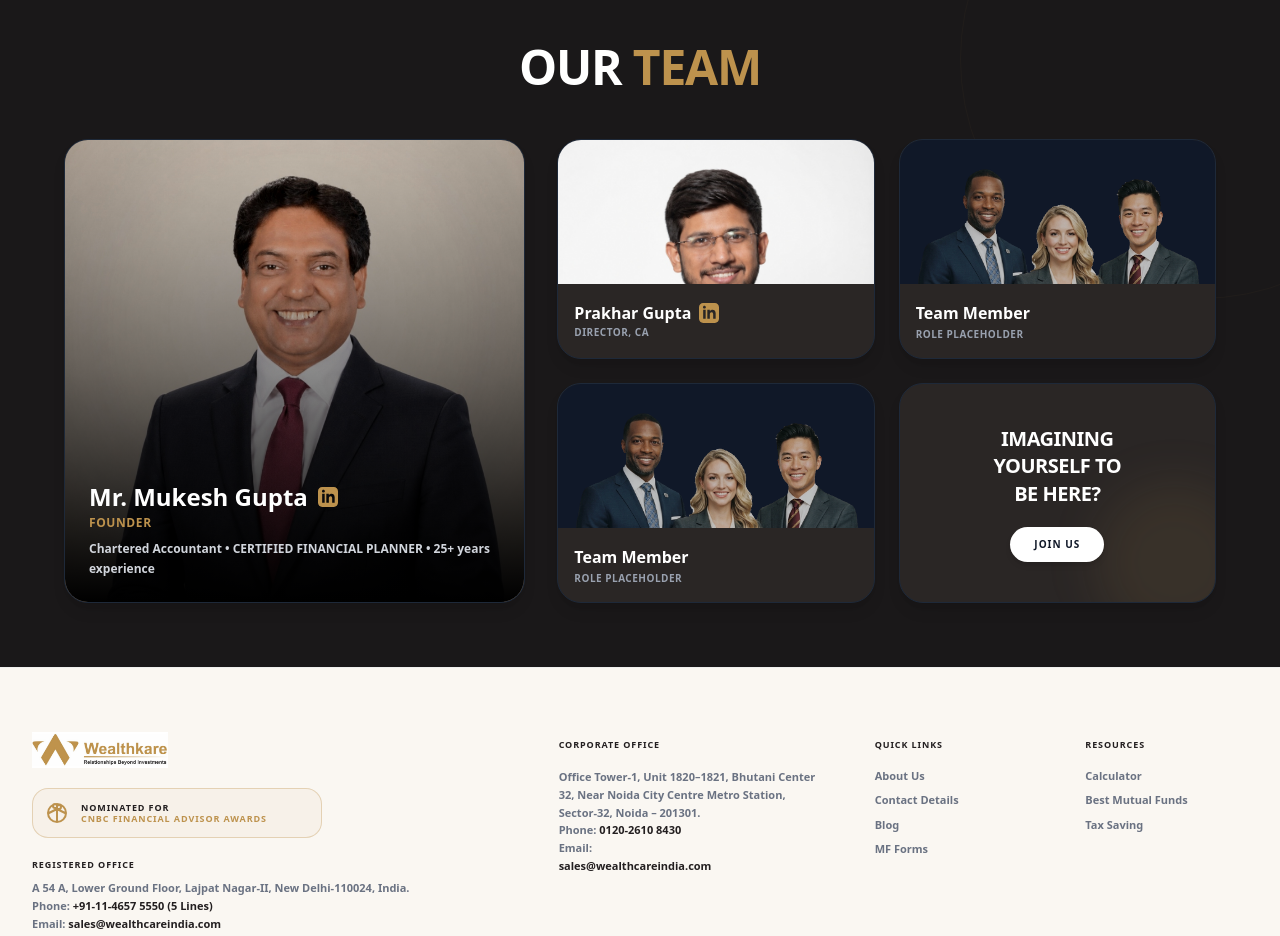
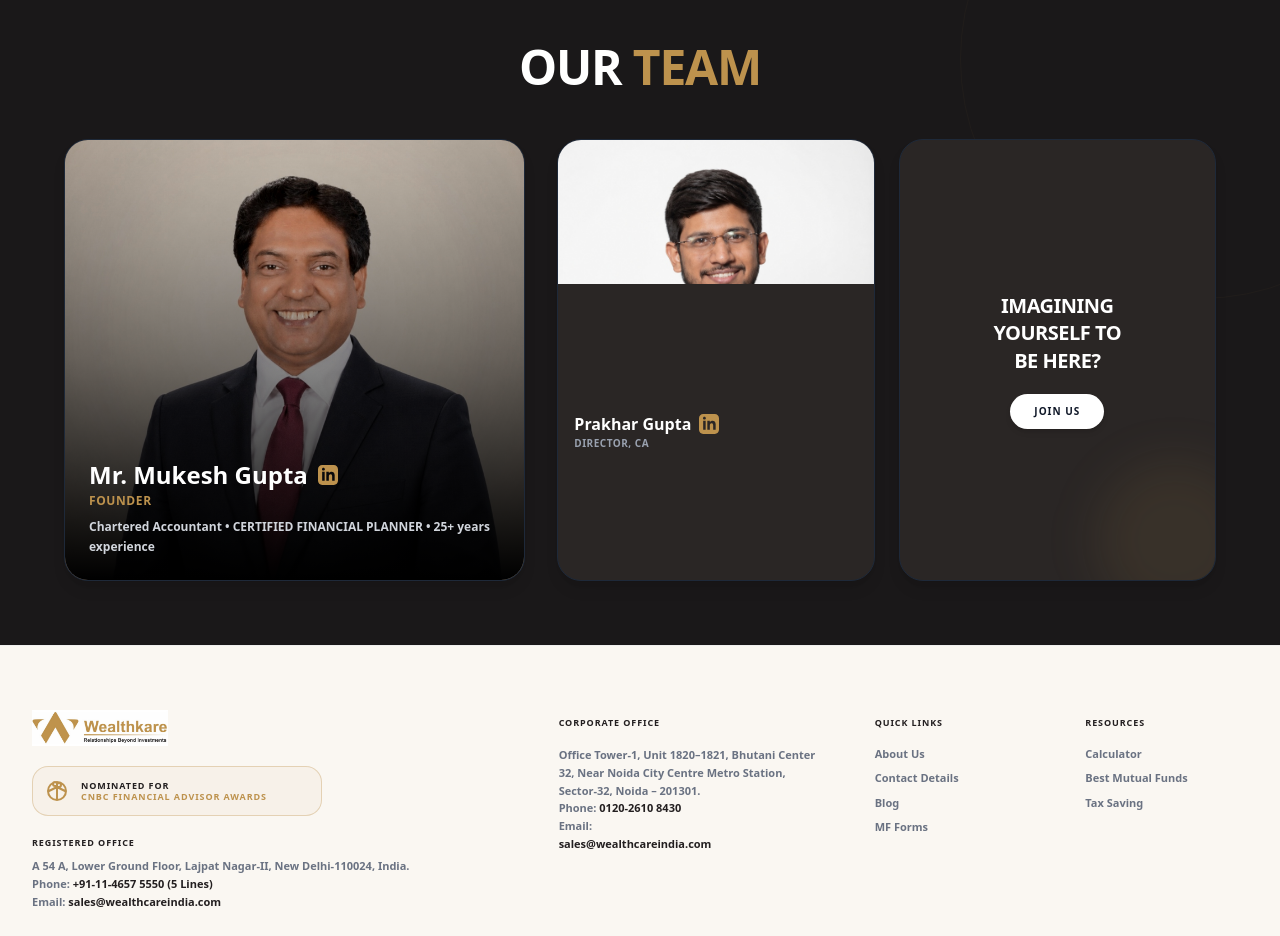
Before and after one commit to harsh091784/wealthkare-website, a Next.js app: page /our-story in a window 1280 px wide. Shown: the part 2540-3476 px from the top of the page. Built offline with nearby package versions, Linux system fonts and the light colour scheme.

Commit message:
Remove placeholder team cards, restructure Our Team section, wire Join Us email

```diff
--- a/src/app/our-story/page.tsx
+++ b/src/app/our-story/page.tsx
@@ -485,44 +485,6 @@ export default function OurStoryPage() {
                 </div>
               </div>
 
-              {/* Card 3 (Placeholder) */}
-              <div className="bg-[#2A2625] rounded-3xl overflow-hidden border border-gray-800 shadow-lg relative group flex flex-col h-full min-h-[220px]">
-                <div className="relative w-full h-36 overflow-hidden bg-gray-900 flex-shrink-0">
-                  <img
-                    src="/hero-professionals-placeholder.png"
-                    alt="Team Member"
-                    className="w-full h-full object-cover object-top opacity-75 transition-transform duration-500 group-hover:scale-103"
-                  />
-                </div>
-                <div className="p-4 flex-grow flex flex-col justify-center">
-                  <h4 className="text-sm sm:text-base font-black text-white mb-0.5">
-                    Team Member
-                  </h4>
-                  <p className="text-gray-400 text-[10px] font-black uppercase tracking-wider">
-                    Role Placeholder
-                  </p>
-                </div>
-              </div>
-
-              {/* Card 4 (Placeholder) */}
-              <div className="bg-[#2A2625] rounded-3xl overflow-hidden border border-gray-800 shadow-lg relative group flex flex-col h-full min-h-[220px]">
-                <div className="relative w-full h-36 overflow-hidden bg-gray-900 flex-shrink-0">
-                  <img
-                    src="/hero-professionals-placeholder.png"
-                    alt="Team Member"
-                    className="w-full h-full object-cover object-top opacity-75 transition-transform duration-500 group-hover:scale-103"
-                  />
-                </div>
-                <div className="p-4 flex-grow flex flex-col justify-center">
-                  <h4 className="text-sm sm:text-base font-black text-white mb-0.5">
-                    Team Member
-                  </h4>
-                  <p className="text-gray-400 text-[10px] font-black uppercase tracking-wider">
-                    Role Placeholder
-                  </p>
-                </div>
-              </div>
-
               {/* Card 5 (JOIN US Recruitment Card) */}
               <div className="bg-[#2A2625] rounded-3xl p-6 border border-gray-800 shadow-lg flex flex-col justify-center items-center text-center relative overflow-hidden min-h-[220px]">
                 <div className="absolute -right-10 -bottom-10 w-40 h-40 rounded-full bg-[#BD924D]/10 filter blur-xl" />
@@ -532,12 +494,12 @@ export default function OurStoryPage() {
                     yourself to <br />
                     be here?
                   </h4>
-                  <Link
-                    href="/#get-in-touch"
+                  <a
+                    href="mailto:mukesh@wealthcareindia.com?subject=Interest in Joining WC Securities&body=Hi Mukesh, I'm interested in learning more about opportunities to join the WC Securities team."
                     className="bg-white hover:bg-gray-150 text-gray-900 px-6 py-2.5 rounded-full text-[10px] font-black tracking-widest uppercase transition-all shadow-md transform hover:scale-[1.03] duration-200"
                   >
                     Join Us
-                  </Link>
+                  </a>
                 </div>
               </div>
 
```
